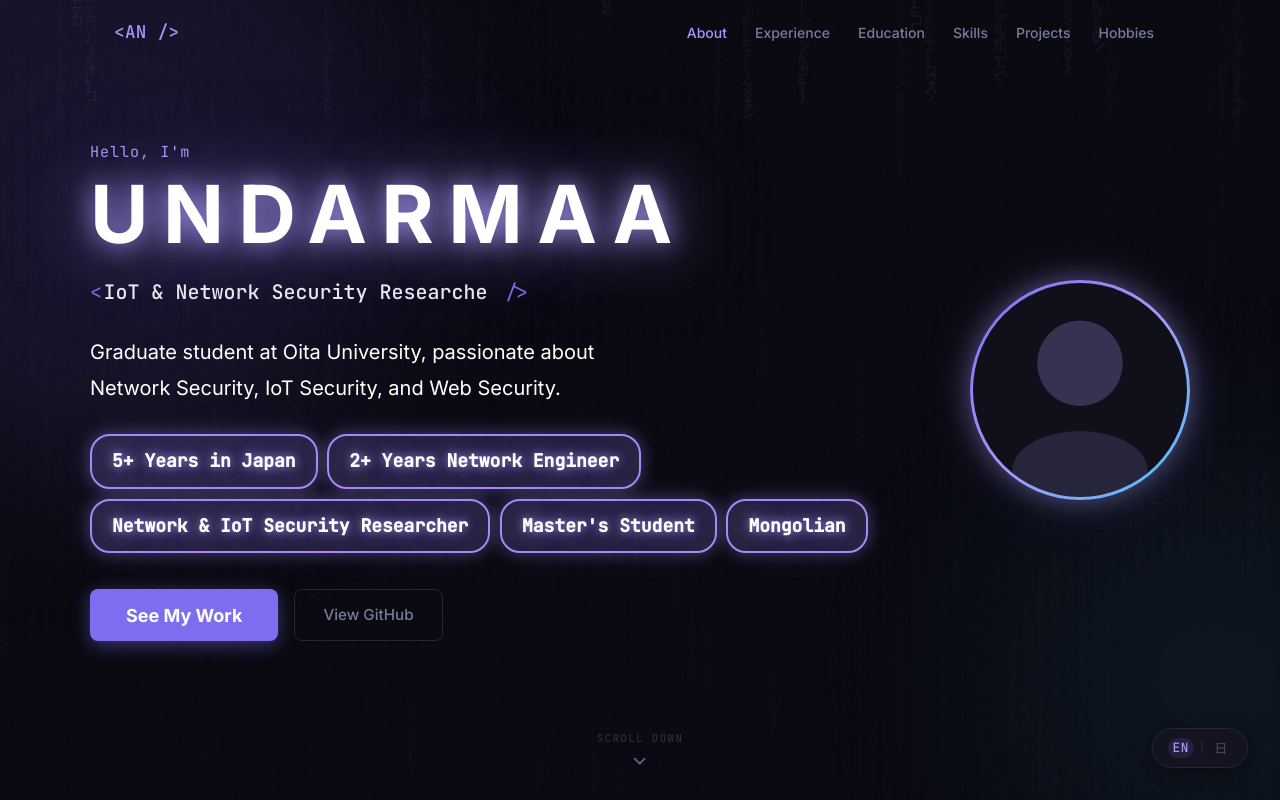
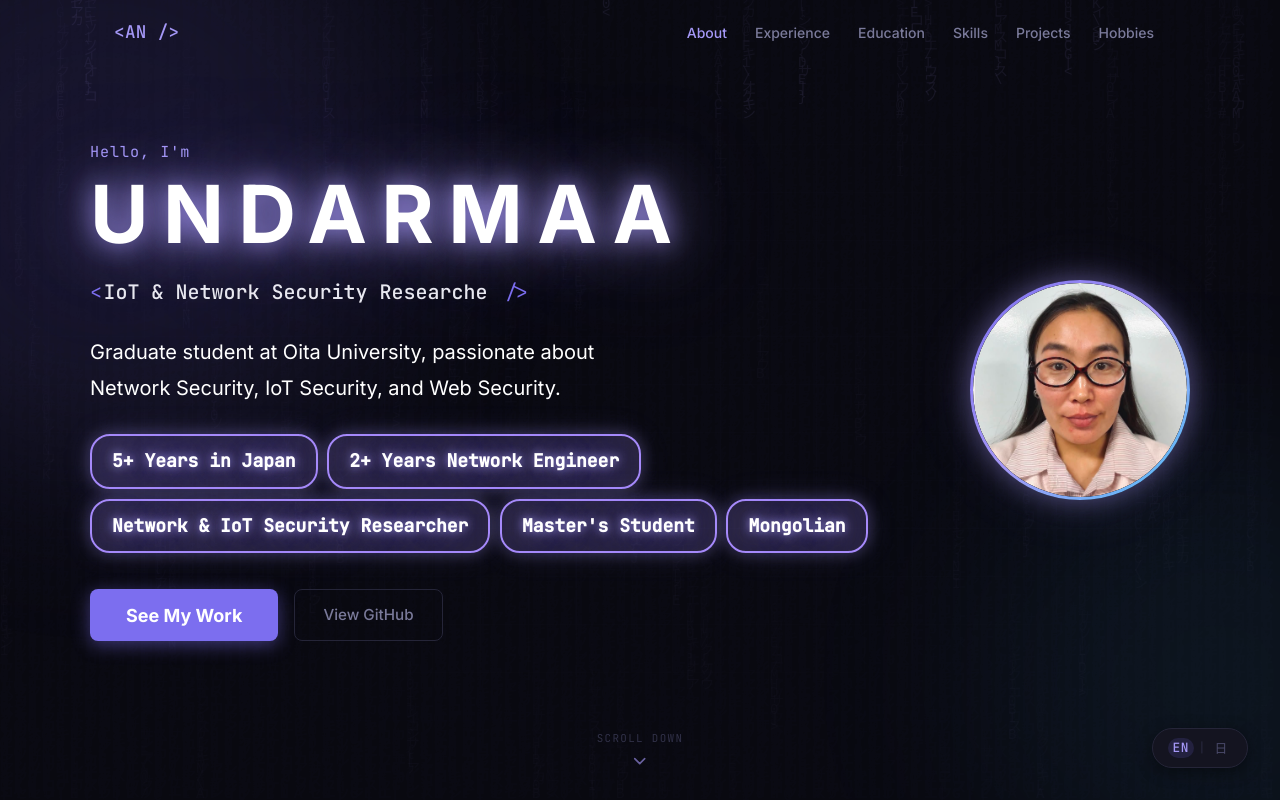
Before and after one commit to andro73787/my-website, a React (Create React App) app in the folder myprofile/: page / in a window 1280 px wide. Shown: the top 800 px of the page. Built offline with nearby package versions, Linux system fonts and the light colour scheme.

Commit message:
Add profile photo and improve text visibility

```diff
--- a/myprofile/src/components/Hero.js
+++ b/myprofile/src/components/Hero.js
@@ -1,5 +1,6 @@
 import { useEffect, useState, useRef } from 'react';
 import { useLanguage } from '../context/LanguageContext';
+import profilePhoto from '../assets/profile.jpg';
 import './Hero.css';
 
 function MatrixRain() {
@@ -153,10 +154,7 @@ export default function Hero() {
           <div className="hero__photo-wrap">
             <div className="hero__photo-ring">
               <div className="hero__photo-inner">
-                <svg viewBox="0 0 120 120" fill="none" xmlns="http://www.w3.org/2000/svg" className="hero__photo-svg">
-                  <circle cx="60" cy="45" r="24" fill="rgba(165,152,247,0.25)" />
-                  <ellipse cx="60" cy="105" rx="38" ry="22" fill="rgba(165,152,247,0.15)" />
-                </svg>
+                <img src={profilePhoto} alt="Profile" className="hero__photo-img" />
               </div>
             </div>
           </div>
```
Also changed, not shown: myprofile/src/assets/profile.jpg (added).
